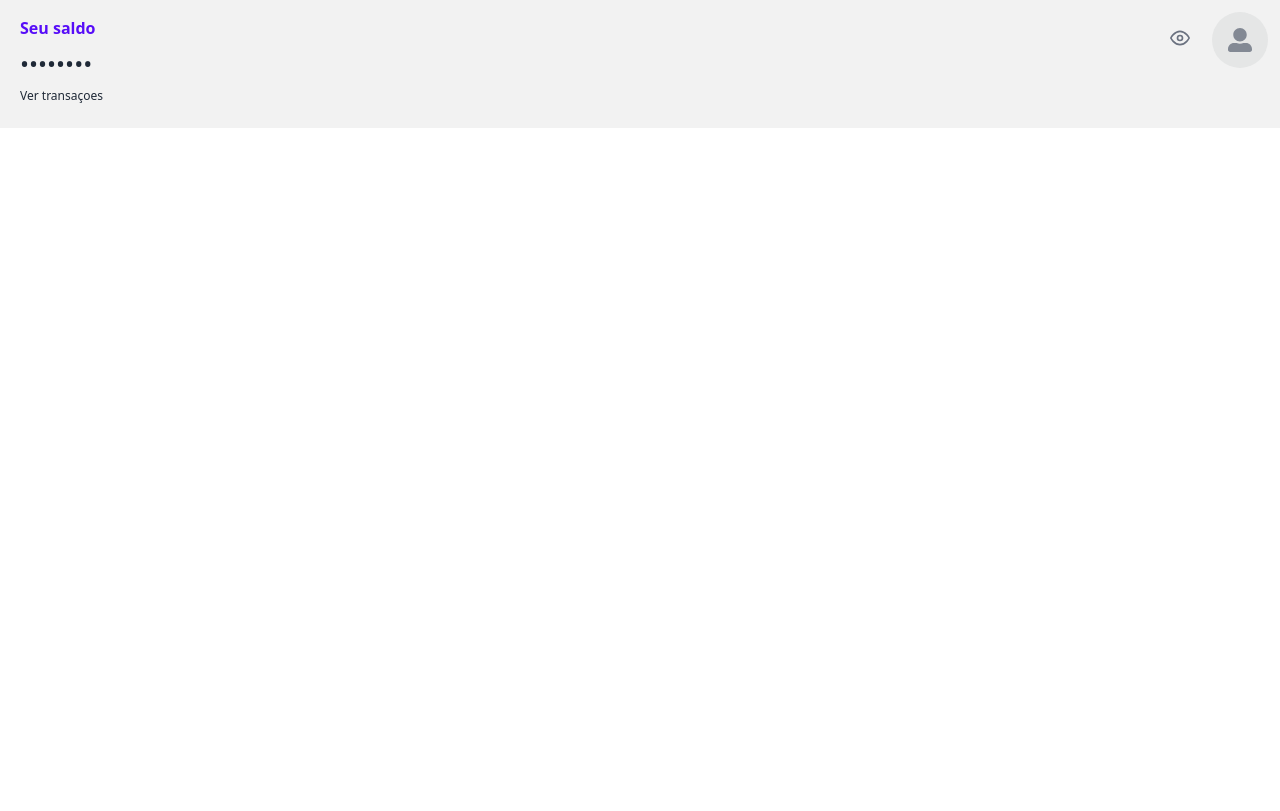
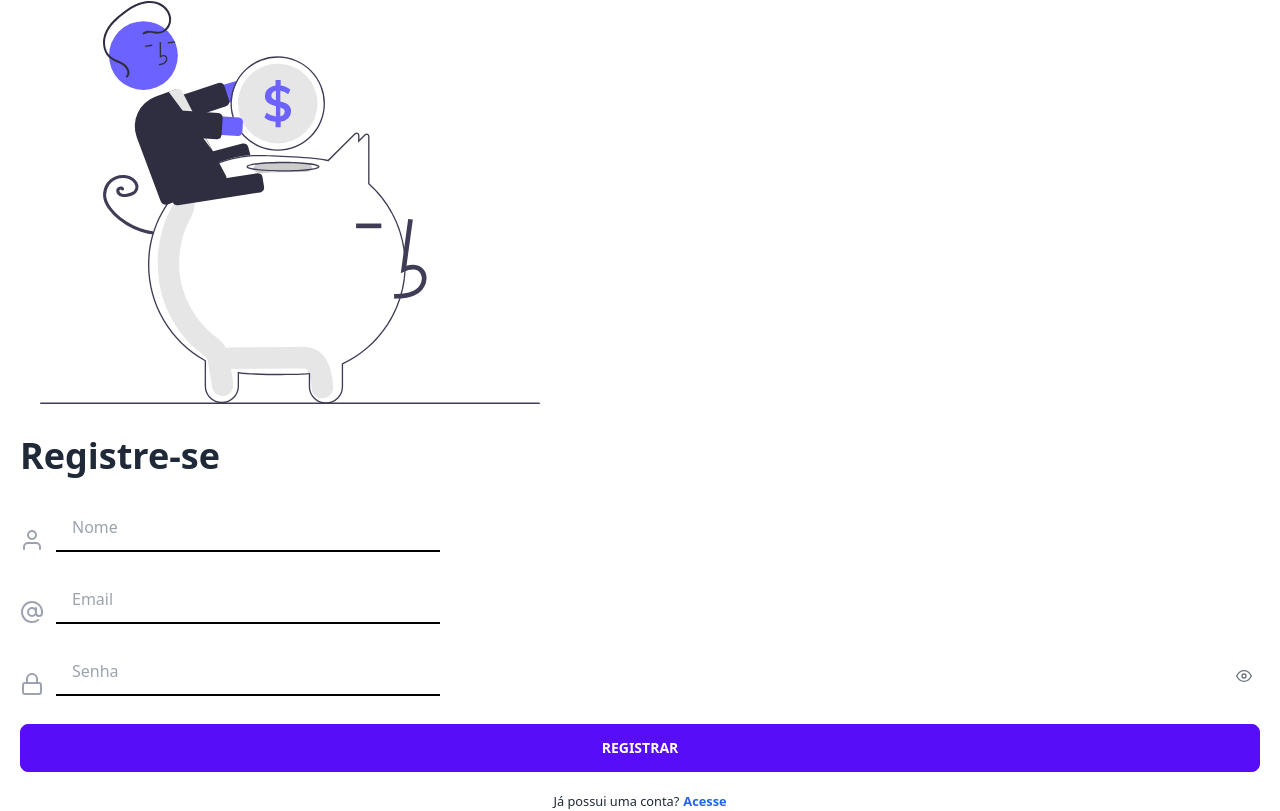
Before and after one commit to Crown32/Alfred, a React (Create React App) app: page /signup in a window 1280 px wide. Before the commit this address led to /. Built offline with nearby package versions, Linux system fonts and the light colour scheme; no server answers; sample sign-in values are in the browser's storage.

Commit message:
Corrigindo bug de login

```diff
--- a/src/App.jsx
+++ b/src/App.jsx
@@ -14,8 +14,8 @@
       <AlertContextProvider>
         <Router>
           <Routes>
-            <Route path="/signup" element={<ProtectedRoute><Signup /></ProtectedRoute>} />
-            <Route path="/login" element={<ProtectedRoute><Login /></ProtectedRoute>} />
+            <Route path="/signup" element={<Signup />} />
+            <Route path="/login" element={<Login />} />
             <Route path="/" element={<ProtectedRoute><Home /></ProtectedRoute>} />
           </Routes>
         </Router>
--- a/src/components/ProtectedRoute.jsx
+++ b/src/components/ProtectedRoute.jsx
@@ -10,8 +10,6 @@
   useEffect(() => {
     if (!user) {
       navigate('/login');
-    }else{
-      navigate('/');
     }
   }
   //Else aqui para que o usuário logado não acesse o login e o signup
```
